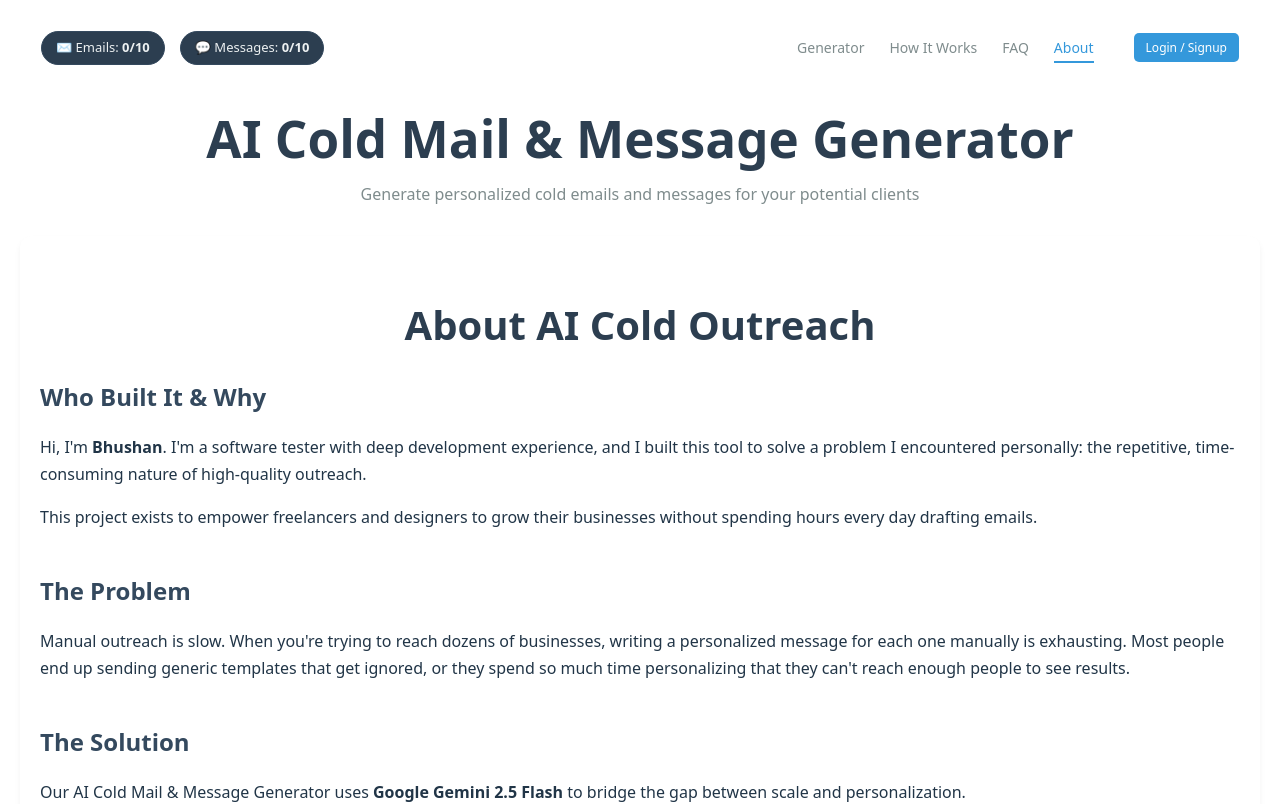
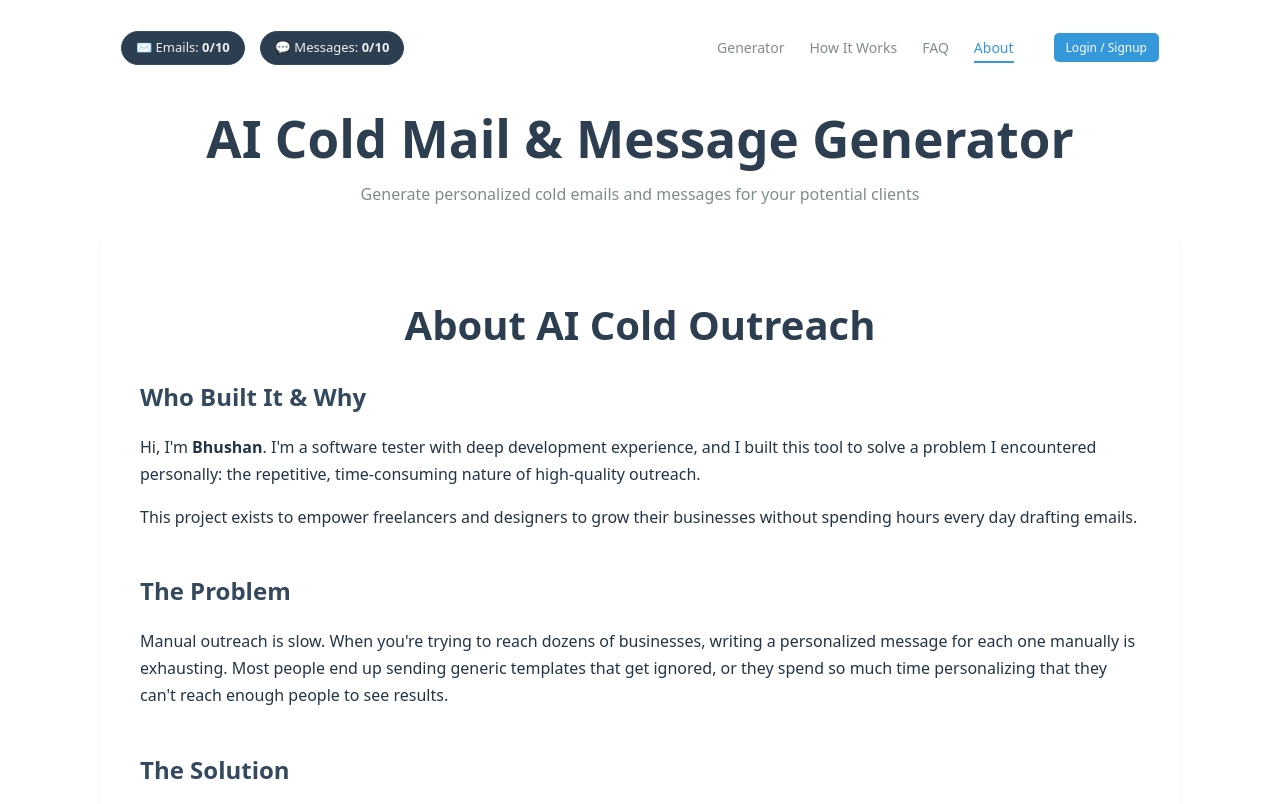
Before and after one commit to Bhushanp14/ColdMailsMessageGen, a React (Vite) app in the folder frontend/: page /about in a window 1280 px wide. Shown: the top 804 px of the page. Built offline with nearby package versions, Linux system fonts and the light colour scheme; no server answers.

Commit message:
Fix full-width About page and standardize app container

```diff
--- a/frontend/src/App.css
+++ b/frontend/src/App.css
@@ -1,6 +1,6 @@
 .app-container {
   padding: 20px;
-  max-width: 100%;
+  max-width: 1300px;
   margin: 0 auto;
 }
 
@@ -549,11 +549,12 @@
 
 /* --- Info Pages Styling --- */
 .info-page {
-  padding: 40px 20px;
+  padding: 40px 40px;
   background: white;
   border-radius: 12px;
   box-shadow: 0 4px 6px rgba(0,0,0,0.05);
-  margin-top: 20px;
+  margin: 20px auto 40px;
+  max-width: 1000px;
   min-height: 500px;
 }
 
@@ -605,7 +606,7 @@
 }
 
 .faq-container {
-  max-width: 800px;
+  max-width: 900px;
   margin: 0 auto;
 }
 
--- a/frontend/src/App.jsx
+++ b/frontend/src/App.jsx
@@ -16,7 +16,7 @@ function App() {
   const location = useLocation()
 
   return (
-    <div className="app-container max-w-7xl mx-auto">
+    <div className="app-container">
       <header className="app-header">
         <ToastContainer position="top-right" autoClose={3000} />
         <div className="auth-bar">
```
